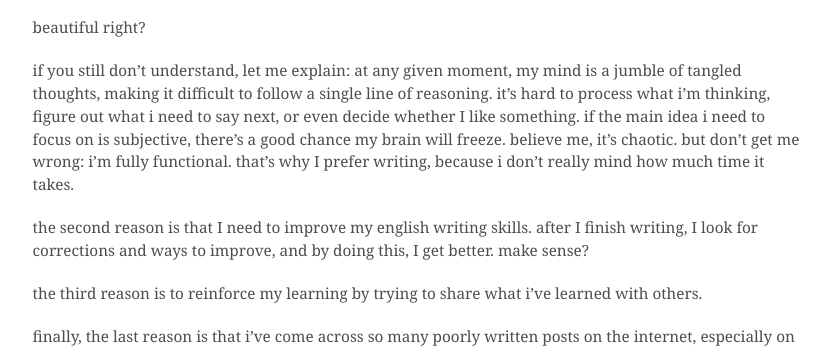
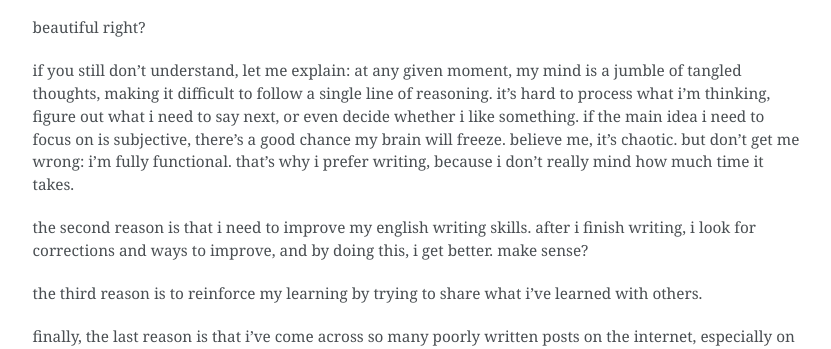
Before and after one commit to jcfneto/jcfneto.github.io, a Jekyll site: the page built from _posts/2024-10-04-why-did-i-start-writing.md, in a window 1280 px wide and 900 px high, scrolled down 579 px. Shown: the part 200-549 px from the top of the window, without its empty margins (249-1080 px from the left). Built offline with Jekyll 4.4.1, drawn with Linux system fonts in a browser that asks for light colours.

```diff
--- a/_posts/2024-10-04-why-did-i-start-writing.md
+++ b/_posts/2024-10-04-why-did-i-start-writing.md
@@ -15,9 +15,9 @@ first, to explain why i prefer writing over other forms of communication, you mu
 
 beautiful right?
 
-if you still don’t understand, let me explain: at any given moment, my mind is a jumble of tangled thoughts, making it difficult to follow a single line of reasoning. it’s hard to process what i’m thinking, figure out what i need to say next, or even decide whether I like something. if the main idea i need to focus on is subjective, there’s a good chance my brain will freeze. believe me, it’s chaotic. but don’t get me wrong: i’m fully functional. that’s why I prefer writing, because i don’t really mind how much time it takes.
+if you still don’t understand, let me explain: at any given moment, my mind is a jumble of tangled thoughts, making it difficult to follow a single line of reasoning. it’s hard to process what i’m thinking, figure out what i need to say next, or even decide whether i like something. if the main idea i need to focus on is subjective, there’s a good chance my brain will freeze. believe me, it’s chaotic. but don’t get me wrong: i’m fully functional. that’s why i prefer writing, because i don’t really mind how much time it takes.
 
-the second reason is that I need to improve my english writing skills. after I finish writing, I look for corrections and ways to improve, and by doing this, I get better. make sense?
+the second reason is that i need to improve my english writing skills. after i finish writing, i look for corrections and ways to improve, and by doing this, i get better. make sense?
 
 the third reason is to reinforce my learning by trying to share what i’ve learned with others.
 
```
